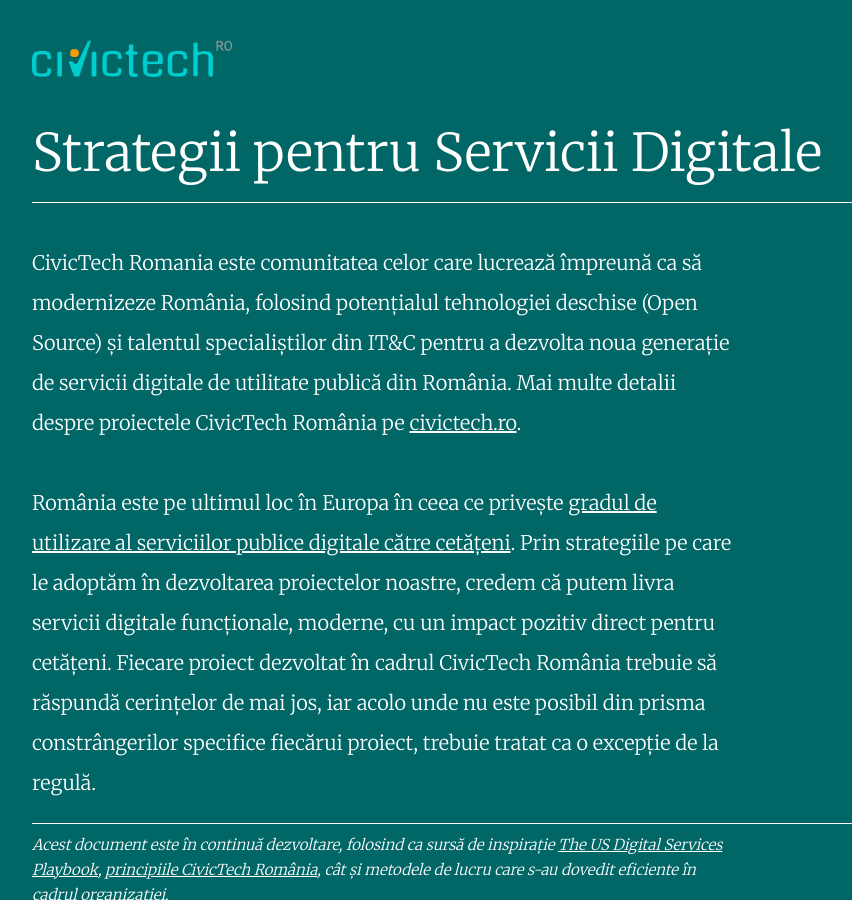
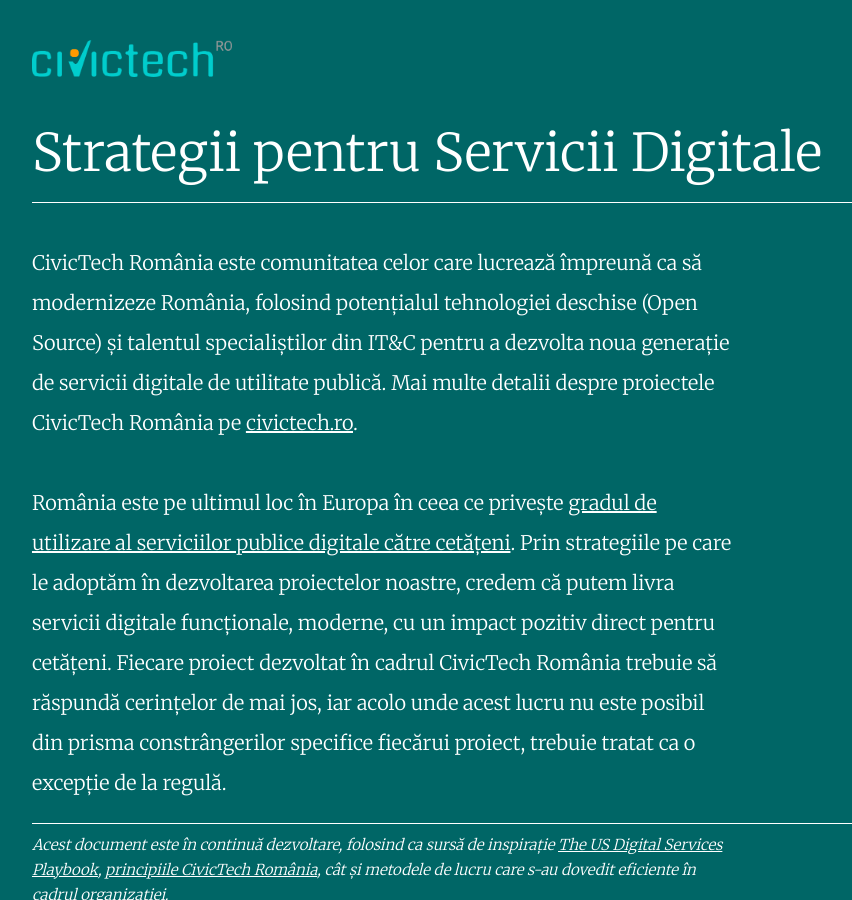
Before and after one commit to itccsro/playbook, a Jekyll site: the page built from index.html, in a window 1280 px wide and 900 px high. Shown: the whole window, without its empty margins (190-1042 px from the left). Built offline with Jekyll 4.4.1, drawn with Linux system fonts in a browser that asks for light colours.

Commit message:
Update introduction.md

```diff
--- a/_includes/introduction.md
+++ b/_includes/introduction.md
@@ -1,8 +1,8 @@
 # Strategii pentru Servicii Digitale
 
-CivicTech Romania este comunitatea celor care lucrează împreună ca să modernizeze România, folosind potențialul tehnologiei deschise (Open Source) și talentul specialiștilor din IT&C pentru a dezvolta noua generație de servicii digitale de utilitate publică din România. Mai multe detalii despre proiectele CivicTech România pe [civictech.ro](https://civictech.ro/).
+CivicTech România este comunitatea celor care lucrează împreună ca să modernizeze România, folosind potențialul tehnologiei deschise (Open Source) și talentul specialiștilor din IT&C pentru a dezvolta noua generație de servicii digitale de utilitate publică. Mai multe detalii despre proiectele CivicTech România pe [civictech.ro](https://civictech.ro/).
 
-România este pe ultimul loc în Europa în ceea ce privește [gradul de utilizare al serviciilor publice digitale către cetățeni](http://bit.ly/2rpJXPR). Prin strategiile pe care le adoptăm în dezvoltarea proiectelor noastre, credem că putem livra servicii digitale funcționale, moderne, cu un impact pozitiv direct pentru cetățeni. Fiecare proiect dezvoltat în cadrul CivicTech România trebuie să răspundă cerințelor de mai jos, iar acolo unde nu este posibil din prisma constrângerilor specifice fiecărui proiect, trebuie tratat ca o excepție de la regulă.
+România este pe ultimul loc în Europa în ceea ce privește [gradul de utilizare al serviciilor publice digitale către cetățeni](http://bit.ly/2rpJXPR). Prin strategiile pe care le adoptăm în dezvoltarea proiectelor noastre, credem că putem livra servicii digitale funcționale, moderne, cu un impact pozitiv direct pentru cetățeni. Fiecare proiect dezvoltat în cadrul CivicTech România trebuie să răspundă cerințelor de mai jos, iar acolo unde acest lucru nu este posibil din prisma constrângerilor specifice fiecărui proiect, trebuie tratat ca o excepție de la regulă.
 
 ***
 *Acest document este în continuă dezvoltare, folosind ca sursă de inspirație [The US Digital Services Playbook](https://playbook.cio.gov/), [principiile CivicTech România](https://civictech.ro/cine-suntem#principii), cât și metodele de lucru care s-au dovedit eficiente în cadrul organizației.*
```
